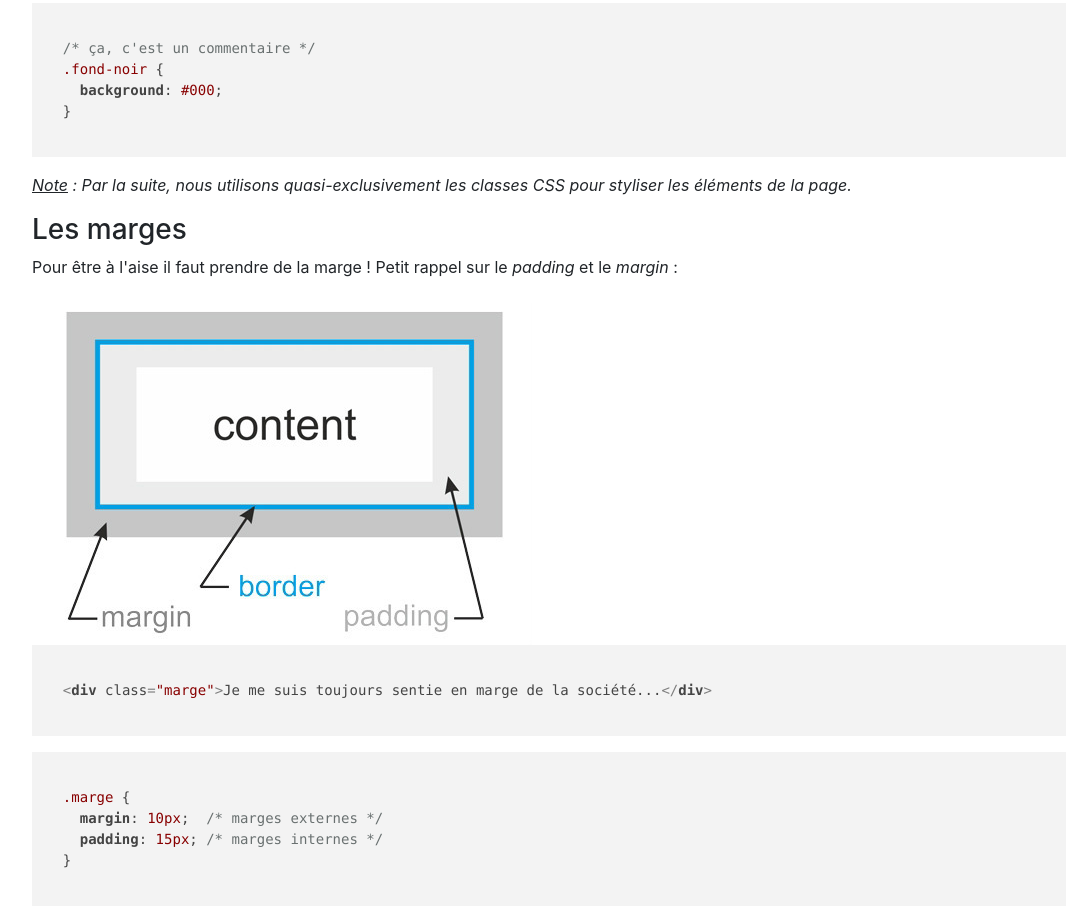
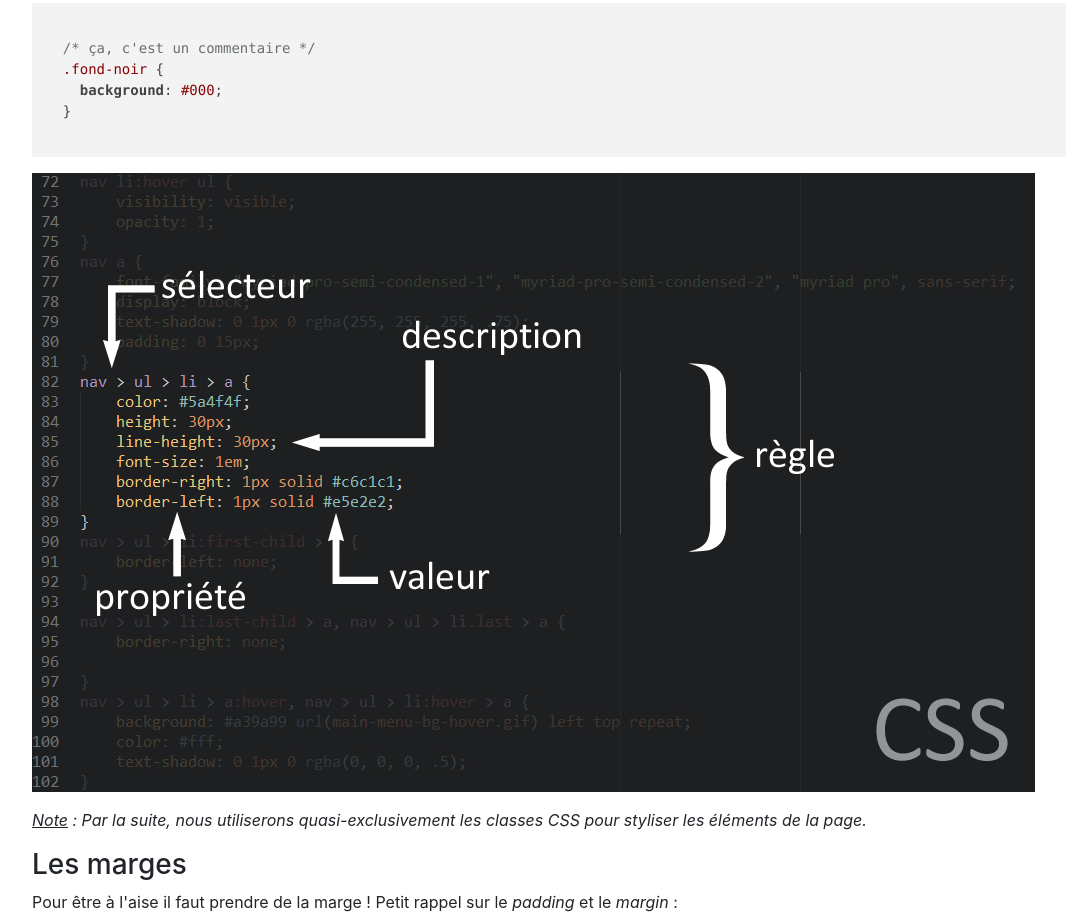
Before and after one commit to alexetmanon/courses-dsaa, a plain HTML site: page public/pages/2019-2020/index.html in a window 1280 px wide. Shown: the part 1404-2321 px from the top of the page, without its empty margins (53-1119 px from the left). Drawn offline with nearby package versions, Linux system fonts and the light colour scheme.

Commit message:
fix: adds missing classe image

```diff
--- a/public/pages/2019-2020/index.html
+++ b/public/pages/2019-2020/index.html
@@ -88,7 +88,9 @@
   }
             </code></pre>
 
-            <p><em><u>Note</u> : Par la suite, nous utilisons quasi-exclusivement les classes CSS pour styliser les éléments de la page.</em></p>
+            <img src="../../images/css_anatomy.jpg" class="img-fluid mb-3">
+
+            <p><em><u>Note</u> : Par la suite, nous utiliserons quasi-exclusivement les classes CSS pour styliser les éléments de la page.</em></p>
 
             <h3>Les marges</h3>
 
```
